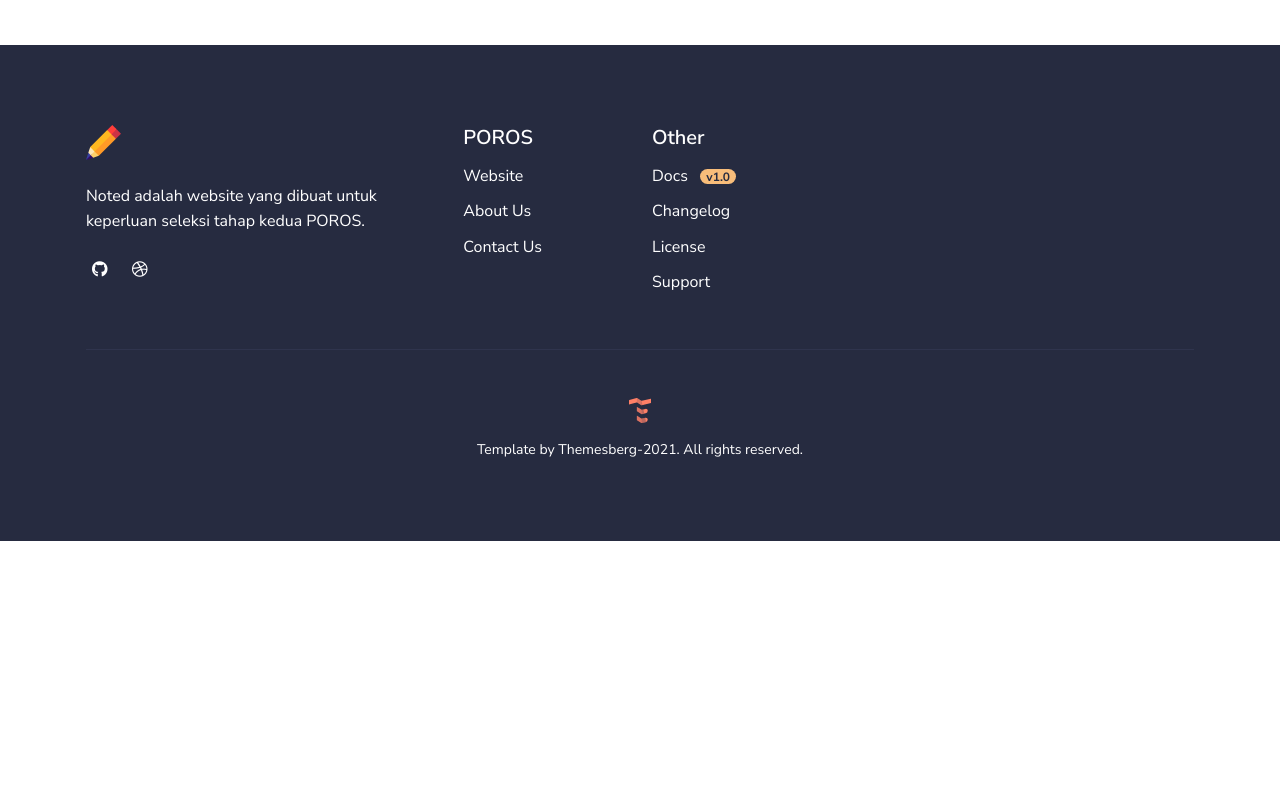
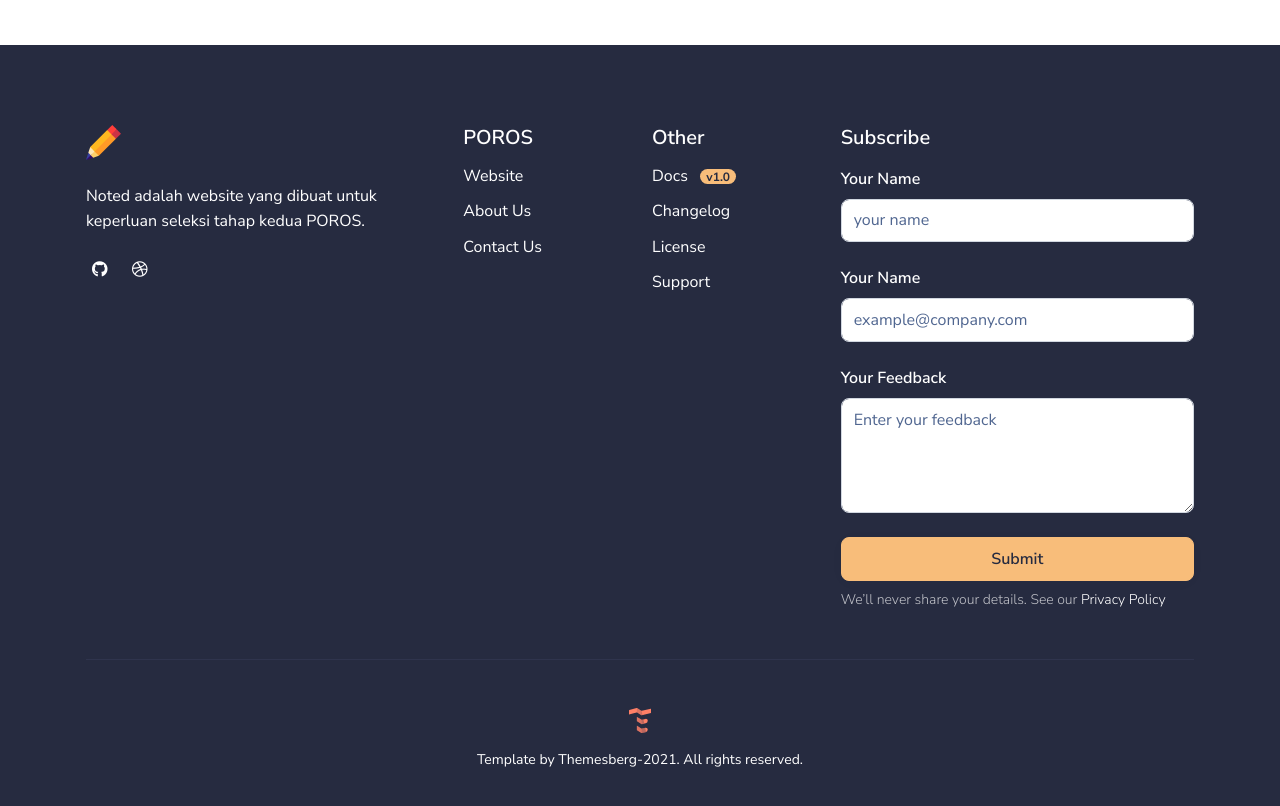
Before and after one commit to tridims/Front-End-Noted, a plain HTML site: page html&css/index.html in a window 1280 px wide. Shown: the part 1320-2126 px from the top of the page. Before the commit the page ends 1861 px from the top, so only its background shows below. Drawn offline with Linux system fonts and the light colour scheme.

Commit message:
add feedback form

```diff
--- a/html&css/index.html
+++ b/html&css/index.html
@@ -210,6 +210,8 @@
     <footer class="footer py-6 bg-primary text-white">
       <div class="container">
         <div class="row">
+
+          <!--Bawah Kiri-->
           <div class="col-md-4">
             <img
               class="navbar-brand-dark mb-4"
@@ -241,6 +243,9 @@
               </li>
             </ul>
           </div>
+          <!--End Bawah Kiri-->
+
+          <!---->
           <div class="col-6 col-md-2 mb-5 mb-lg-0">
             <span class="h5">POROS</span>
             <ul class="links-vertical mt-2">
@@ -259,6 +264,8 @@
               </li>
             </ul>
           </div>
+          <!--End-->
+
           <div class="col-6 col-md-2 mb-5 mb-lg-0">
             <span class="h5">Other</span>
             <ul class="links-vertical mt-2">
@@ -293,6 +300,37 @@
               </li>
             </ul>
           </div>
+
+          <div class="col-12 col-md-4 mb-5 mb-lg-0">
+            <span class="h5 mb-3 d-block">Subscribe</span>
+            <form action="#">
+
+                <div class="form-row mb-2">
+                    <div class="mb-4">
+                      <label for="feedbackName">Your Name</label>
+                      <input type="text" class="form-control" placeholder="your name" id="feedbackName" required>
+                    </div>
+
+                    <div class="col-12">
+                        <label for="email">Your Name</label>
+                        <input type="email" class="form-control mb-2" placeholder="example@company.com" name="email" id="email" aria-label="Subscribe form" required>
+                    </div>
+
+                    <div class="my-4">
+                      <label for="textarea">Your Feedback</label>
+                      <textarea class="form-control" placeholder="Enter your feedback" id="textarea" rows="4"></textarea>
+                    </div>
+
+                    <div class="col-12">
+                        <button type="submit" class="btn btn-secondary text-dark shadow-soft btn-block" data-loading-text="Sending">
+                            <span>Submit</span>
+                        </button>
+                    </div>
+                </div>
+            </form>
+            <p class="text-muted font-small m-0">We’ll never share your details. See our <a class="text-white" href="#">Privacy Policy</a></p>
+          </div>
+
 
         </div>
         <hr class="bg-gray my-5" />
```
Also changed, not shown: 1 other file.
